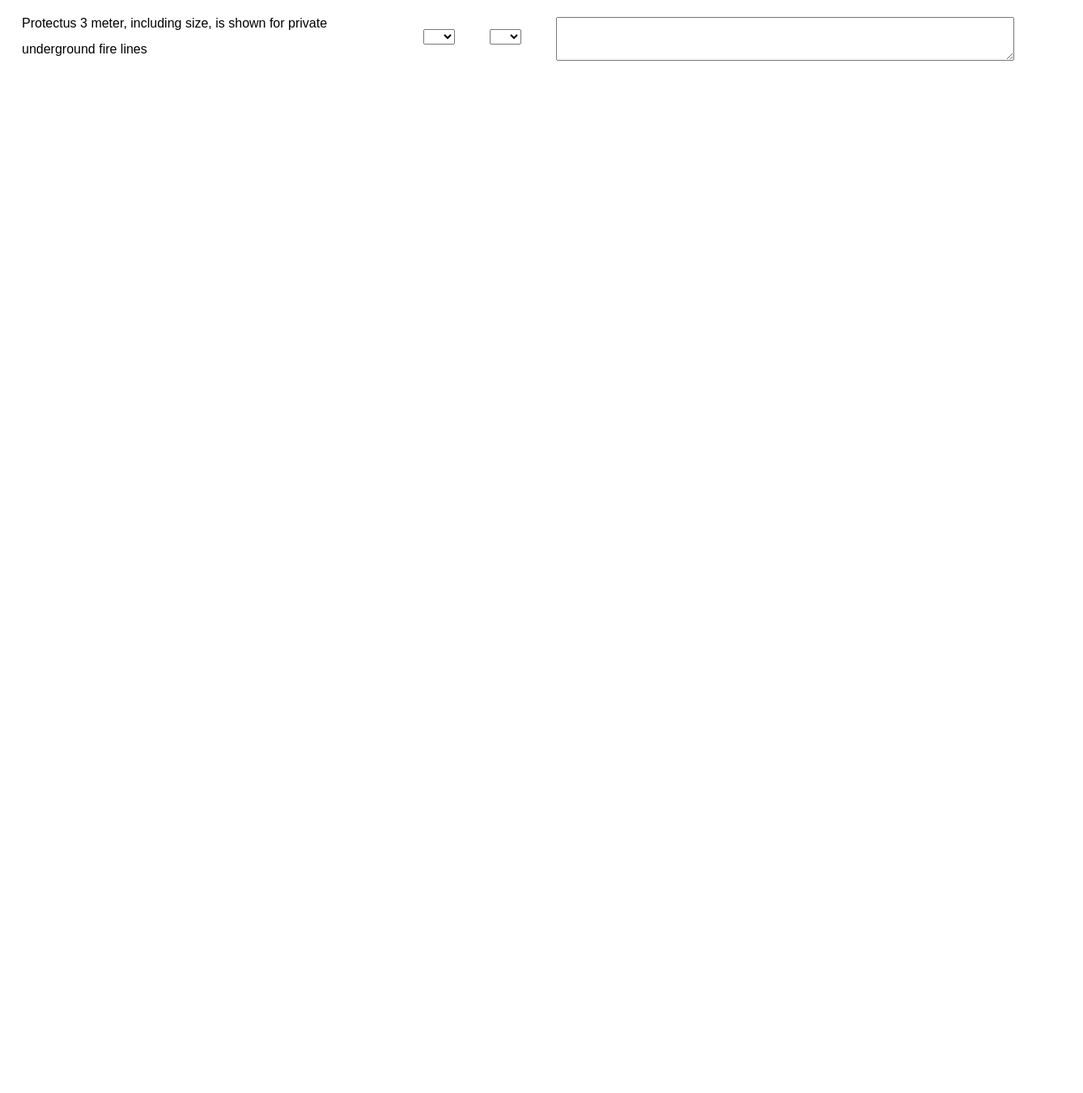
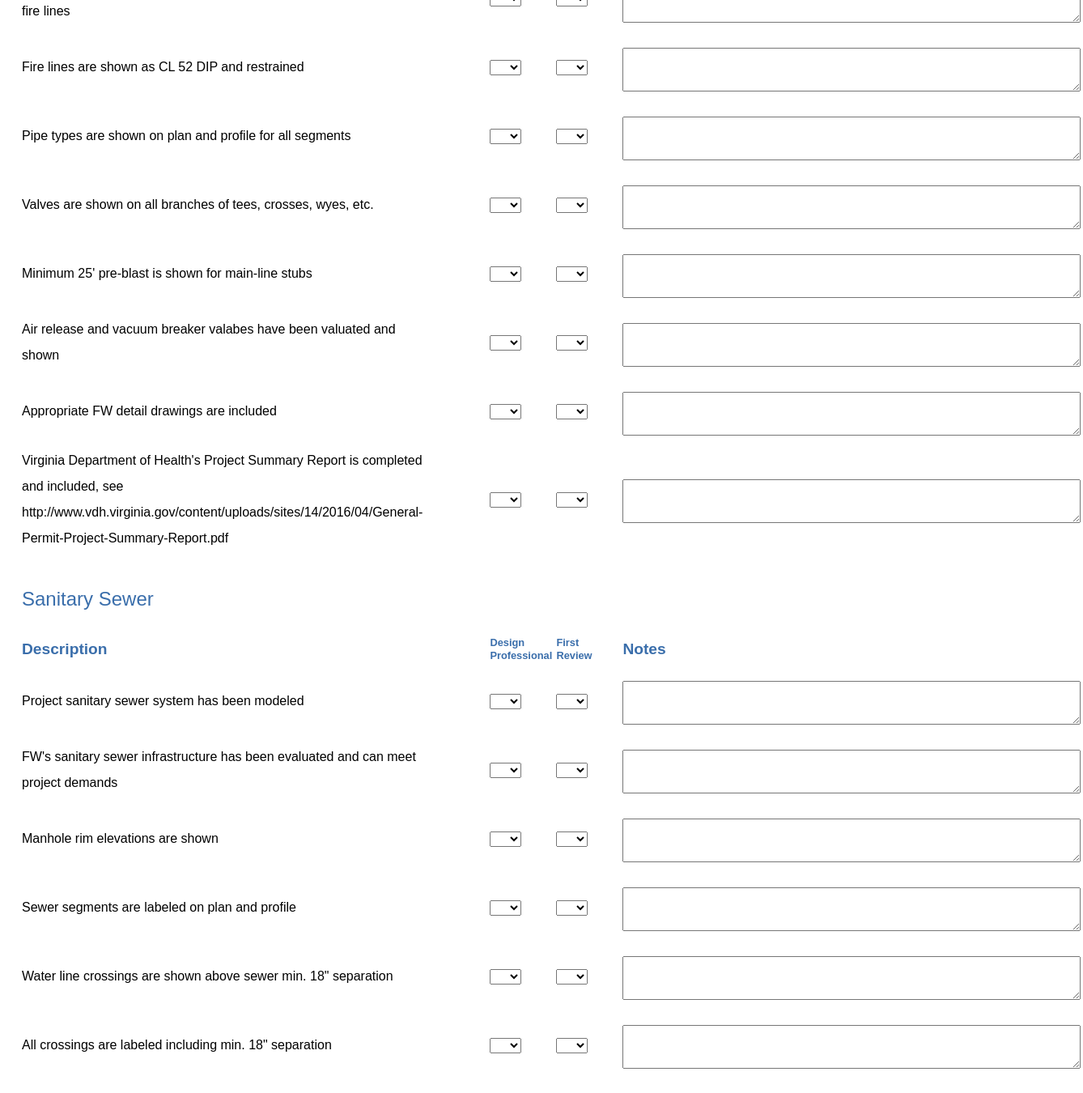
Before and after one commit to cmjgrubb/checklist, a SvelteKit app: page / in a window 1280 px wide. Shown: the part 5260-6610 px from the top of the page at 81% size, 1338 px wide, since content can reach past the window. Before the commit the page ends 5373 px from the top, so only its background shows below. Built offline with nearby package versions, Linux system fonts and the light colour scheme.

Commit message:
Filling out data

```diff
--- a/src/routes/Data.ts
+++ b/src/routes/Data.ts
@@ -183,7 +183,7 @@
 	},
 	{
 		data_name: 'Water lines shall be CL 52 DIP',
-		data_id: 'cl_52_dip'
+		data_id: 'water_lines_cl_52'
 	},
 	{
 		data_name: 'Water lines under permeable pavers should be minimized',
@@ -209,5 +209,70 @@
 	{
 		data_name: 'Protectus 3 meter, including size, is shown for private underground fire lines',
 		data_id: 'protectus_3_meter'
+	},
+	{
+		data_name: 'Fire lines are shown as CL 52 DIP and restrained',
+		data_id: 'fire_lines_cl_52'
+	},
+	{
+		data_name: 'Pipe types are shown on plan and profile for all segments',
+		data_id: 'water_pipe_types'
+	},
+	{
+		data_name: 'Valves are shown on all branches of tees, crosses, wyes, etc.',
+		data_id: 'water_valves'
+	},
+	{
+		data_name: "Minimum 25' pre-blast is shown for main-line stubs",
+		data_id: 'pre_blast'
+	},
+	{
+		data_name: 'Air release and vacuum breaker valabes have been valuated and shown',
+		data_id: 'air_release_valves'
+	},
+	{
+		data_name: 'Appropriate FW detail drawings are included',
+		data_id: 'fw_water_detail_drawings'
+	},
+	{
+		data_name:
+			"Virginia Department of Health's Project Summary Report is completed and included, see http://www.vdh.virginia.gov/content/uploads/sites/14/2016/04/General-Permit-Project-Summary-Report.pdf",
+		data_id: 'vdh_project_summary'
+	},
+	{
+		data_name: 'Sanitary Sewer',
+		data_id: 'header_row'
+	},
+	{
+		data_name: 'Project sanitary sewer system has been modeled',
+		data_id: 'sewer_system_modeled'
+	},
+	{
+		data_name: "FW's sanitary sewer infrastructure has been evaluated and can meet project demands",
+		data_id: 'sewer_infrastructure'
+	},
+	{
+		data_name: 'Manhole rim elevations are shown',
+		data_id: 'manhole_rim_elevations'
+	},
+	{
+		data_name: 'Sewer segments are labeled on plan and profile',
+		data_id: 'sewer_segments'
+	},
+	{
+		data_name: 'Water line crossings are shown above sewer min. 18" separation',
+		data_id: 'sewer_crossings_labeled'
+	},
+	{
+		data_name: 'All crossings are labeled including min. 18" separation',
+		data_id: 'sewer_crossings'
+	},
+	{
+		data_name: 'Connection points are labeled and identify party performing connection',
+		data_id: 'sewer_connection_to_existing'
+	},
+	{
+		data_name: 'Special conditions, service disruption, bypass piping, etc., are clearly detailed',
+		data_id: 'sewer_special_conditions'
 	}
 ];
```
